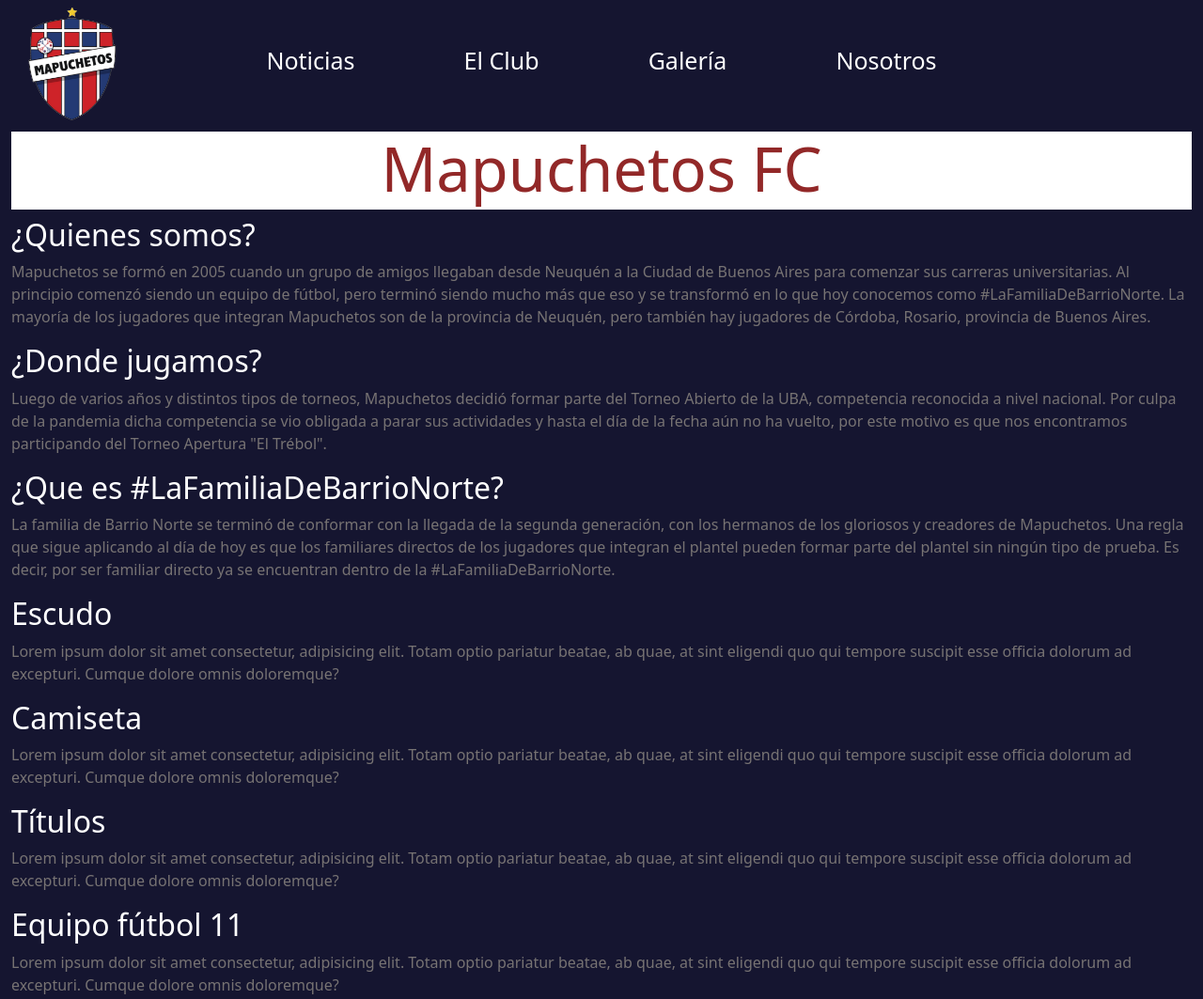
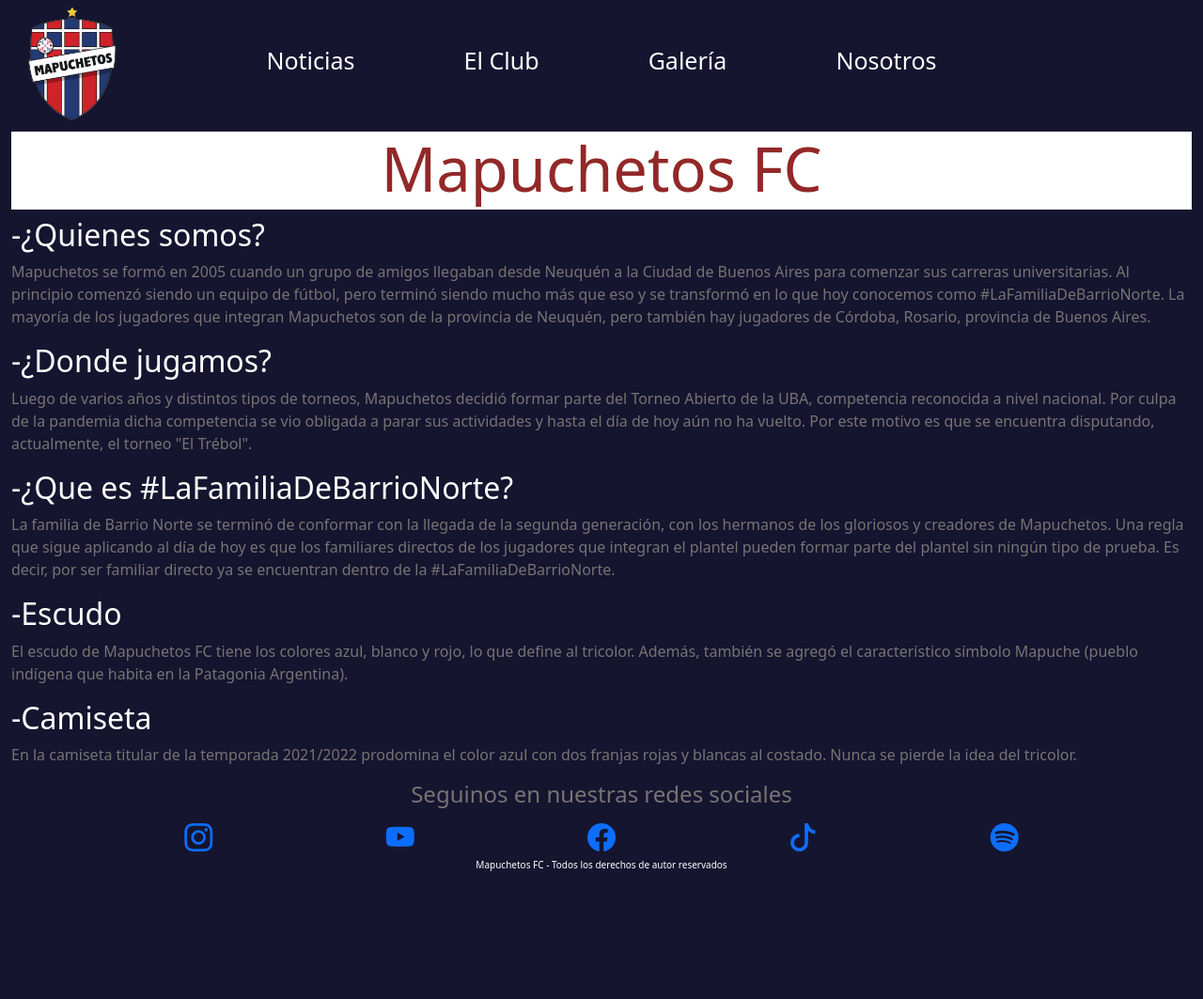
Before and after one commit to Fics77/MapuchetosGIT, a plain HTML site: page pages/nosotros.html in a window 1280 px wide. Shown: the top 1063 px of the page at 94% size. After the commit the page ends 944 px from the top, so only its background shows below. Drawn offline with nearby package versions, Linux system fonts and the light colour scheme; files whose address does not match are found by name.

Commit message:
nuevos detalles agregados

```diff
--- a/css/style.css
+++ b/css/style.css
@@ -185,7 +185,7 @@
 }
 
 .footerDerechos{
-    color: black;
+    color: white;
     text-align: center;
     font-size: 10px;
 }
--- a/pages/nosotros.html
+++ b/pages/nosotros.html
@@ -35,34 +35,25 @@
         <main>
             <section>
                 <article>
-                    <h2 class="subtituloContactanos">¿Quienes somos?</h2>
+                    <h2 class="subtituloContactanos">-¿Quienes somos?</h2>
                     <p class="textoContactanos">Mapuchetos se formó en 2005 cuando un grupo de amigos llegaban desde Neuquén a la Ciudad de Buenos Aires para comenzar sus carreras universitarias. Al principio comenzó siendo un equipo de fútbol, pero terminó siendo mucho más que eso y se transformó en lo que hoy conocemos como #LaFamiliaDeBarrioNorte. La mayoría de los jugadores que integran Mapuchetos son de la provincia de Neuquén, pero también hay jugadores de Córdoba, Rosario, provincia de Buenos Aires.</p>
                 </article>
                 <article>
-                    <h2 class="subtituloContactanos">¿Donde jugamos?</h2>
-                    <p class="textoContactanos">Luego de varios años y distintos tipos de torneos, Mapuchetos decidió formar parte del Torneo Abierto de la UBA, competencia reconocida a nivel nacional. Por culpa de la pandemia dicha competencia se vio obligada a parar sus actividades y hasta el día de la fecha aún no ha vuelto, por este motivo es que nos encontramos participando del Torneo Apertura "El Trébol".</p>
+                    <h2 class="subtituloContactanos">-¿Donde jugamos?</h2>
+                    <p class="textoContactanos">Luego de varios años y distintos tipos de torneos, Mapuchetos decidió formar parte del Torneo Abierto de la UBA, competencia reconocida a nivel nacional. Por culpa de la pandemia dicha competencia se vio obligada a parar sus actividades y hasta el día de hoy aún no ha vuelto. Por este motivo es que se encuentra disputando, actualmente, el torneo "El Trébol".</p>
                 </article>
                 <article>
-                    <h2 class="subtituloContactanos">¿Que es #LaFamiliaDeBarrioNorte?</h2>
+                    <h2 class="subtituloContactanos">-¿Que es #LaFamiliaDeBarrioNorte?</h2>
                     <p class="textoContactanos">La familia de Barrio Norte se terminó de conformar con la llegada de la segunda generación, con los hermanos de los gloriosos y creadores de Mapuchetos. Una regla que sigue aplicando al día de hoy es que los familiares directos de los jugadores que integran el plantel pueden formar parte del plantel sin ningún tipo de prueba. Es decir, por ser familiar directo ya se encuentran dentro de la #LaFamiliaDeBarrioNorte.</p>
                 </article>
                 <article>
-                    <h2 class="subtituloContactanos">Escudo</h2>
-                    <p class="textoContactanos">Lorem ipsum dolor sit amet consectetur, adipisicing elit. Totam optio pariatur beatae, ab quae, at sint eligendi quo qui tempore suscipit esse officia dolorum ad excepturi. Cumque dolore omnis doloremque?</p>
+                    <h2 class="subtituloContactanos">-Escudo</h2>
+                    <p class="textoContactanos">El escudo de Mapuchetos FC tiene los colores azul, blanco y rojo, lo que define al tricolor. Además, también se agregó el característico símbolo Mapuche (pueblo indígena que habita en la Patagonia Argentina).</p>
                 </article>
                 <article>
-                    <h2 class="subtituloContactanos">Camiseta</h2>
-                    <p class="textoContactanos">Lorem ipsum dolor sit amet consectetur, adipisicing elit. Totam optio pariatur beatae, ab quae, at sint eligendi quo qui tempore suscipit esse officia dolorum ad excepturi. Cumque dolore omnis doloremque?</p>
+                    <h2 class="subtituloContactanos">-Camiseta</h2>
+                    <p class="textoContactanos">En la camiseta titular de la temporada 2021/2022 prodomina el color azul con dos franjas rojas y blancas al costado. Nunca se pierde la idea del tricolor.</p>
                 </article>
-                <article>
-                    <h2 class="subtituloContactanos">Títulos</h2>
-                    <p class="textoContactanos">Lorem ipsum dolor sit amet consectetur, adipisicing elit. Totam optio pariatur beatae, ab quae, at sint eligendi quo qui tempore suscipit esse officia dolorum ad excepturi. Cumque dolore omnis doloremque?</p>
-                </article>
-                <article>
-                    <h2 class="subtituloContactanos">Equipo fútbol 11</h2>
-                    <p class="textoContactanos">Lorem ipsum dolor sit amet consectetur, adipisicing elit. Totam optio pariatur beatae, ab quae, at sint eligendi quo qui tempore suscipit esse officia dolorum ad excepturi. Cumque dolore omnis doloremque?</p>
-                </article>
-            </section>
         </main>
 
         <footer class="footerIndex">
```
Also changed, not shown: 1 other file.
